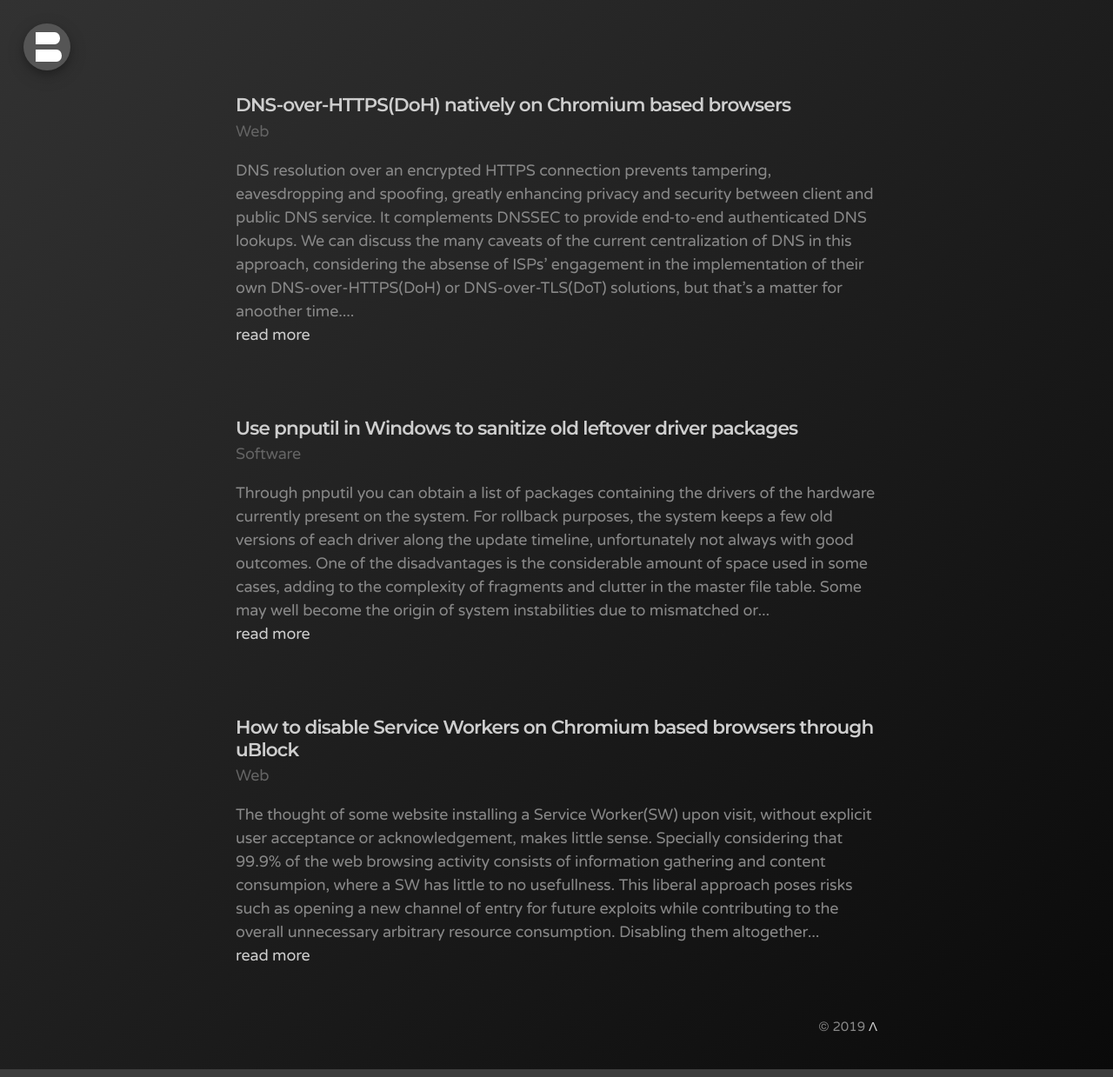
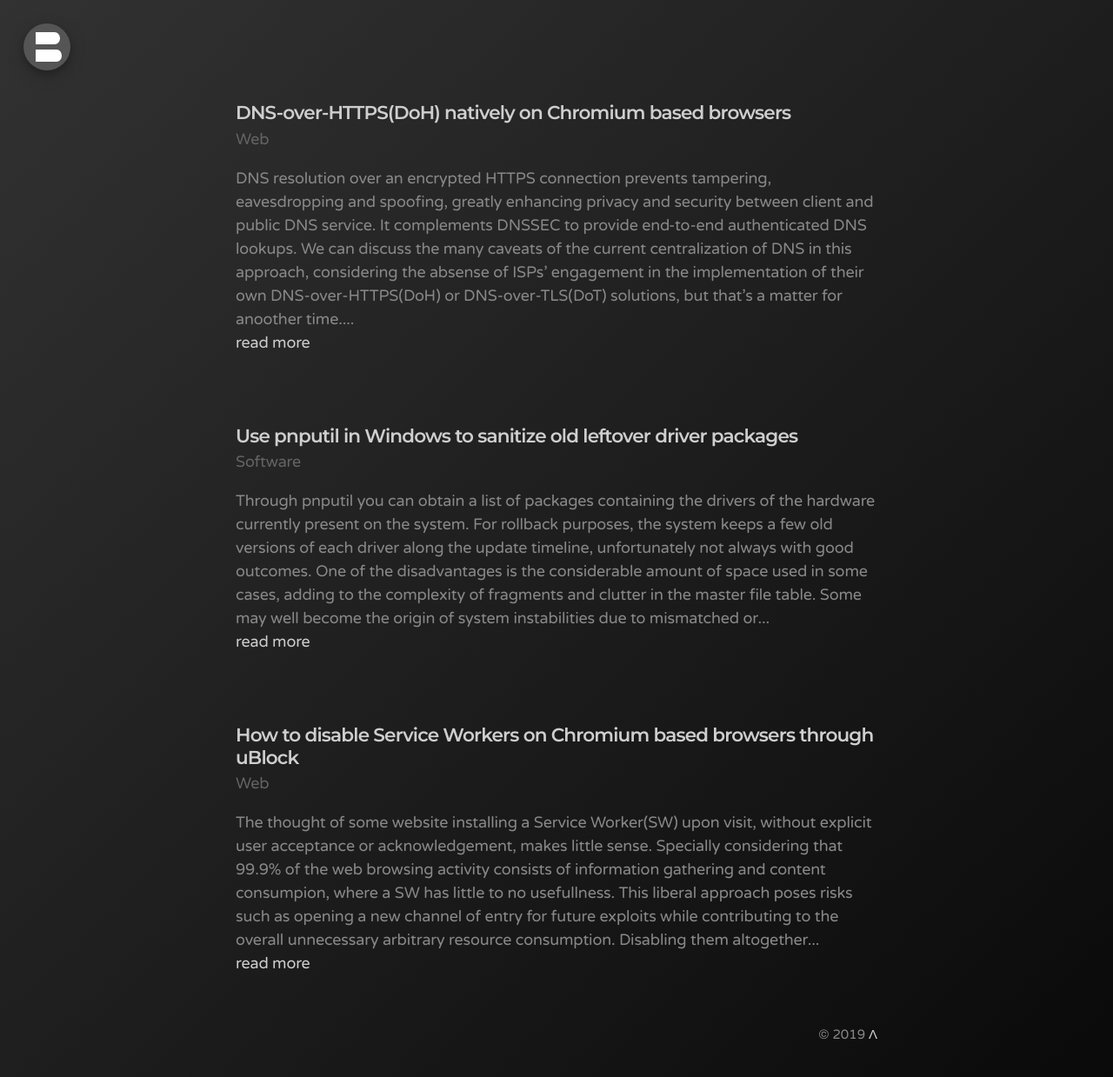
Before and after one commit to bonina/bonina.github.io, a Jekyll site: the page built from index.html, in a window 1280 px wide. Shown: the whole page at 87% size. Built offline with Jekyll 4.4.1, drawn with Linux system fonts in a browser that asks for light colours; the list of posts is cut into pages by our own code.

Commit message:
Update _layout.scss

```diff
--- a/_sass/_layout.scss
+++ b/_sass/_layout.scss
@@ -2,7 +2,7 @@
   max-width: 44rem; //40
   padding-left: 1.5rem;
   padding-right: 1.5rem;
-  padding-top: 1.5rem;
+  padding-top: 2rem;
   margin-left: auto;
   margin-right: auto;
 }
```
